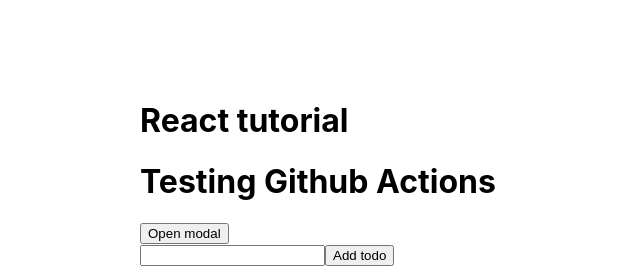
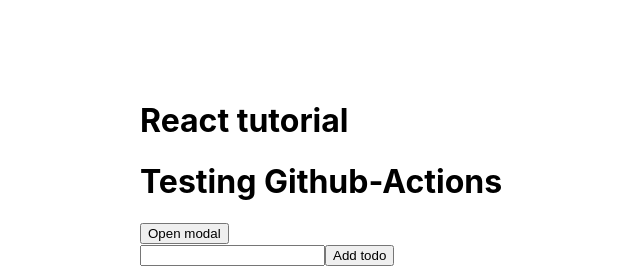
Before and after one commit to hikimory/react-gh-pages, a React (Create React App) app: page / in a window 1280 px wide. Shown: the top 268 px of the page, without its empty margins (200-840 px from the left). Built offline with nearby package versions, Linux system fonts and the light colour scheme; no server answers.

Commit message:
Update react component

```diff
--- a/src/App.js
+++ b/src/App.js
@@ -49,7 +49,7 @@
     <Context.Provider value={{removeTodo, toggleTodo}}>
       <div className="wrapper">
         <h1>React tutorial</h1>
-        <h1>Testing Github Actions</h1>
+        <h1>Testing Github-Actions</h1>
 
         <Modal />
 
```
